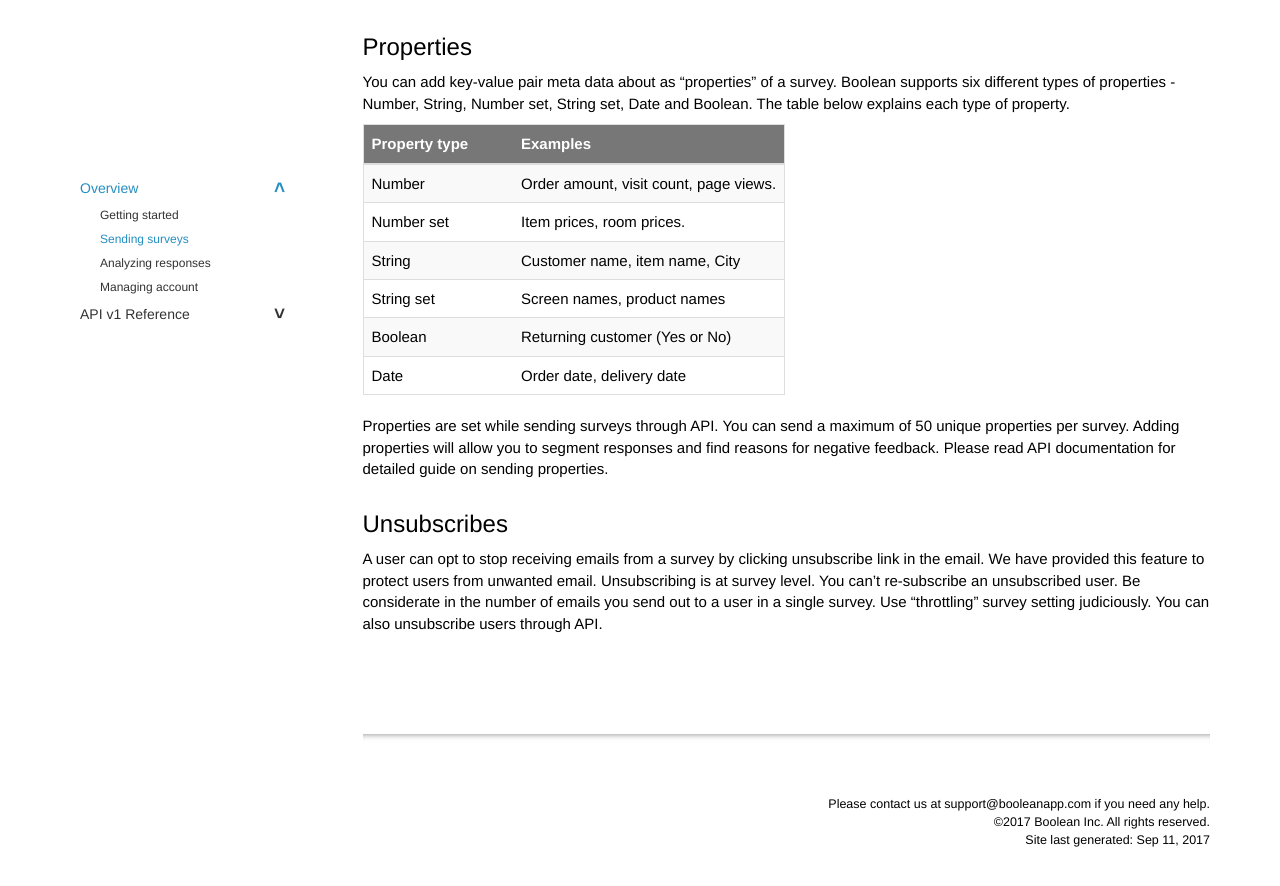
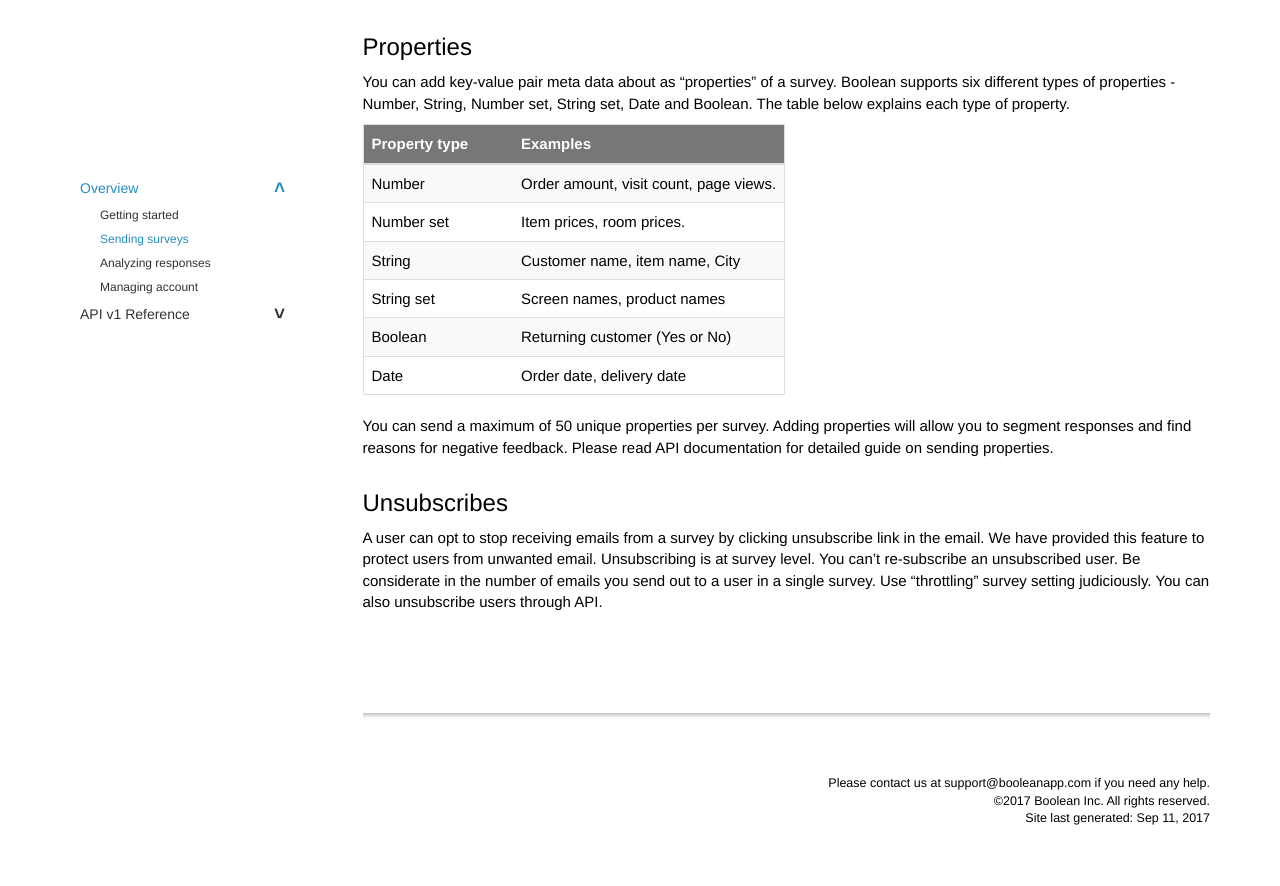
Before and after one commit to booleanapp/docs, a Jekyll site: the page built from pages/overview/send_surveys.md, in a window 1280 px wide and 900 px high, scrolled down 3025 px. Shown: the top 886 px of the window. Built offline with Jekyll 4.4.1, drawn with Linux system fonts in a browser that asks for light colours.

Commit message:
Removed redundant line.

```diff
--- a/pages/overview/send_surveys.md
+++ b/pages/overview/send_surveys.md
@@ -107,7 +107,7 @@ You can add key-value pair meta data about as “properties” of a survey. Bool
 |Date|Order date, delivery date|
 
 
-Properties are set while sending surveys through API. You can send a maximum of 50 unique properties per survey. Adding properties will allow you to segment responses and find reasons for negative feedback. Please read API documentation for detailed guide on sending properties.
+You can send a maximum of 50 unique properties per survey. Adding properties will allow you to segment responses and find reasons for negative feedback. Please read API documentation for detailed guide on sending properties.
 
 ## Unsubscribes
 
```
